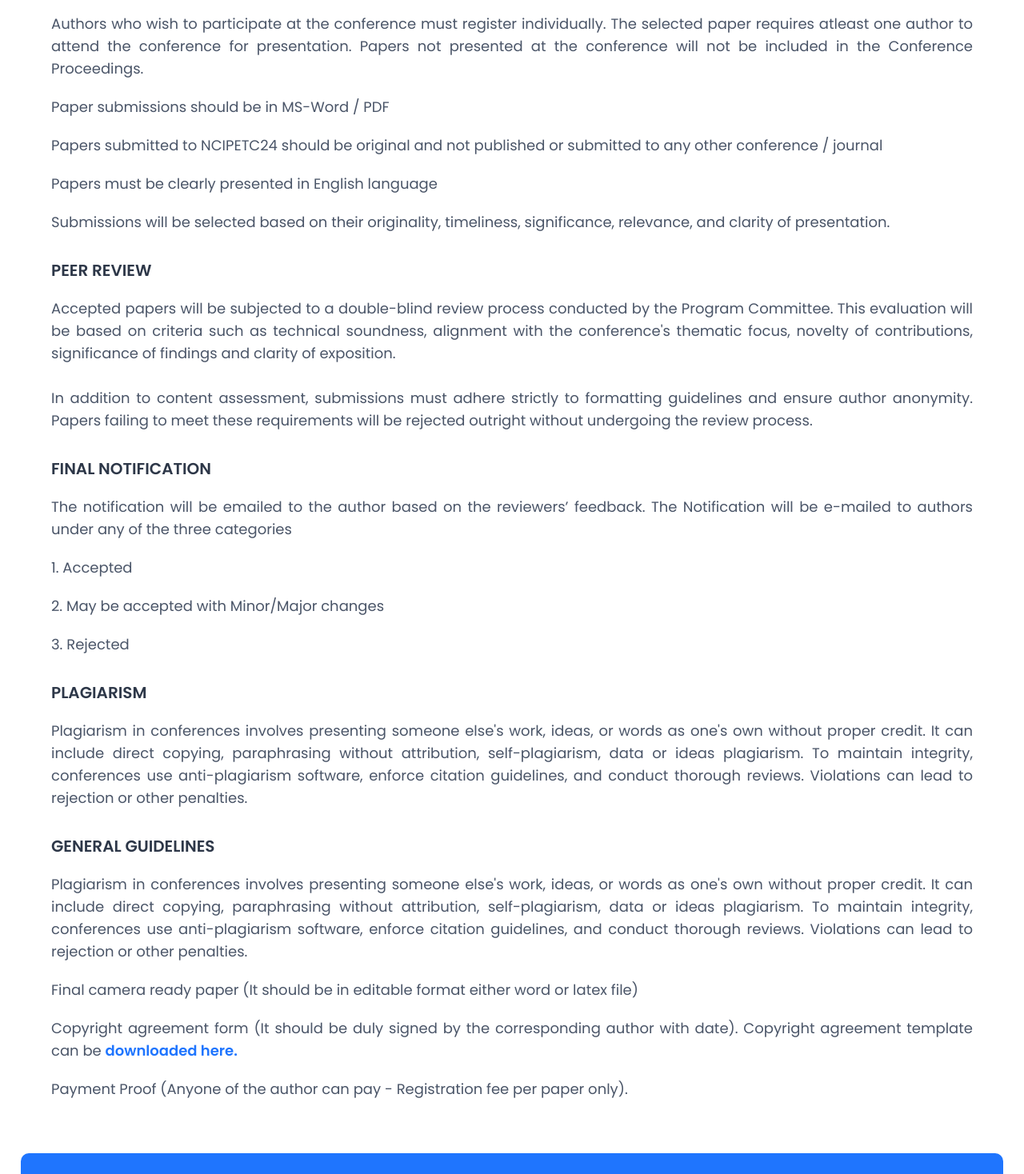
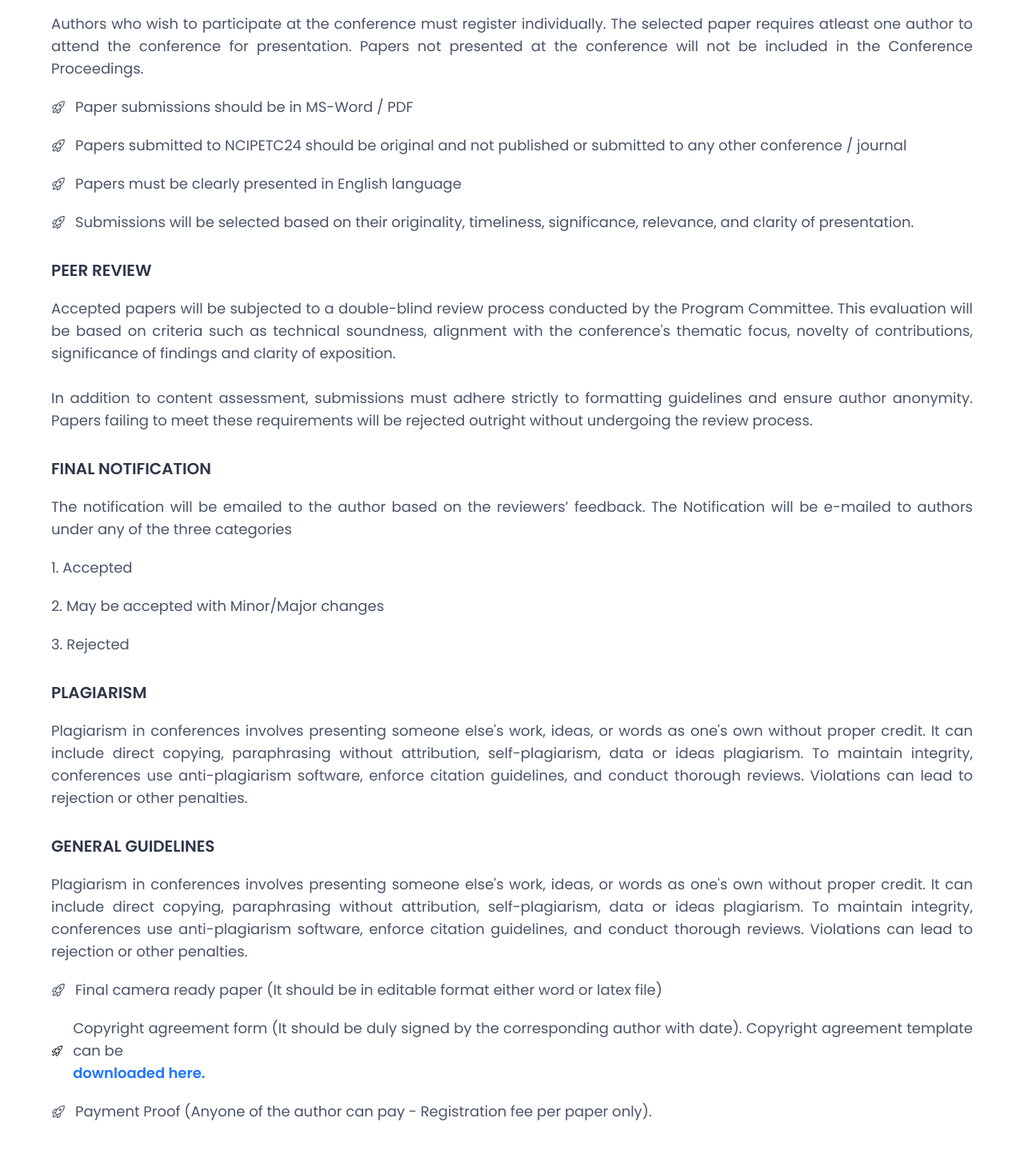
Before and after one commit to AbhishekNSanthosh/ncipetc-25, a Next.js app: page /submission-guidelines in a window 1280 px wide. Shown: the part 360-1828 px from the top of the page at 80% size. Built offline with nearby package versions, Linux system fonts and the light colour scheme; grey boxes are pictures that could not be loaded; a web font is replaced by a local one.

Commit message:
feat: ntho matti

```diff
--- a/src/widgets/SubmissionGuidelines/components/SubmissionGuidelines.tsx
+++ b/src/widgets/SubmissionGuidelines/components/SubmissionGuidelines.tsx
@@ -2,6 +2,7 @@ import Titlebar from "@components/Titlebar";
 import { authorGuidelines, documents } from "@utils/constants";
 import Link from "next/link";
 import React from "react";
+import { HiOutlineRocketLaunch } from "react-icons/hi2";
 
 export default function SubmissionGuidelinesContent() {
   return (
@@ -45,7 +46,10 @@ export default function SubmissionGuidelinesContent() {
           </p>
           <div className="flex flex-col space-y-5">
             {authorGuidelines?.map((item, index) => (
-              <span className="text-justify text-lg text-gray-700">{item}</span>
+              <span className="text-justify text-lg text-gray-700 flex items-center space-x-2 gap-3">
+                <HiOutlineRocketLaunch />
+                {item}
+              </span>
             ))}
           </div>
         </div>
@@ -111,9 +115,32 @@ export default function SubmissionGuidelinesContent() {
             penalties.
           </p>
           <div className="flex flex-col space-y-5">
-              <span className="text-justify text-lg text-gray-700">Final camera ready paper (It should be in editable format either word or latex file)</span>
-              <span className="text-justify text-lg text-gray-700">Copyright agreement form (It should be duly signed by the corresponding author with date). Copyright agreement template can be <Link href={'https://drive.google.com/file/d/19WInx_LrULZV-ZTmEwwDw5io6Kj2xRTy/view'} target="_blank" className="font-semibold text-primary-600">downloaded here.</Link></span>
-              <span className="text-justify text-lg text-gray-700">Payment Proof (Anyone of the author can pay - Registration fee per paper only).</span>
+            <span className="text-justify text-lg text-gray-700 flex items-center gap-3">
+              <HiOutlineRocketLaunch />
+              Final camera ready paper (It should be in editable format either
+              word or latex file)
+            </span>
+            <div className="flex items-center gap-3">
+              <HiOutlineRocketLaunch />
+              <span className="text-justify text-lg text-gray-700">
+                Copyright agreement form (It should be duly signed by the
+                corresponding author with date). Copyright agreement template
+                can be <br />
+                <Link
+                  href={
+                    "https://drive.google.com/file/d/19WInx_LrULZV-ZTmEwwDw5io6Kj2xRTy/view"
+                  }
+                  target="_blank"
+                  className="font-semibold text-primary-600"
+                >
+                  downloaded here.
+                </Link>
+              </span>
+            </div>
+            <span className="text-justify text-lg text-gray-700 flex items-center gap-3">
+              <HiOutlineRocketLaunch /> Payment Proof (Anyone of the author can
+              pay - Registration fee per paper only).
+            </span>
           </div>
         </div>
       </div>
```
